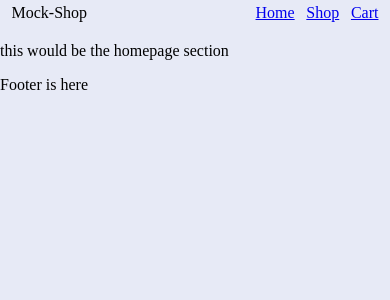
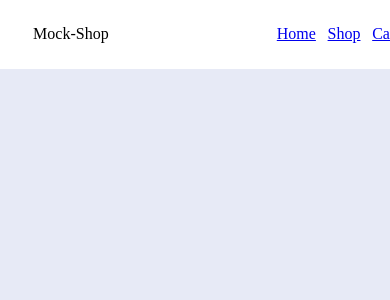
Before and after one commit to camel-97/Mock-Shop, a React (Vite) app: page / in a window 390 px wide. Shown: the top 300 px of the page. Built offline with nearby package versions, Linux system fonts and the light colour scheme.

Commit message:
refining margin and padding underr responsive conditions

```diff
--- a/src/css/nav.css
+++ b/src/css/nav.css
@@ -1,18 +1,19 @@
 .nav-bar {
-    position: sticky;
+    position: fixed;
+    width: 100%;
     top: 0;
     z-index: 999;
     display: flex;
     justify-content: space-between;
-    background-color: #e7eaf6;
-    padding: 1%;
+    background-color: white;
+    padding: 3vh;
 }
 
 .links {
     display: flex;
-    gap: 3vw
+    gap: 3vw;
 }
 
 .logo, .links {
-    margin: 0 2% 0 2%;
+    margin: 0 4% 0 2%;
 }
```
